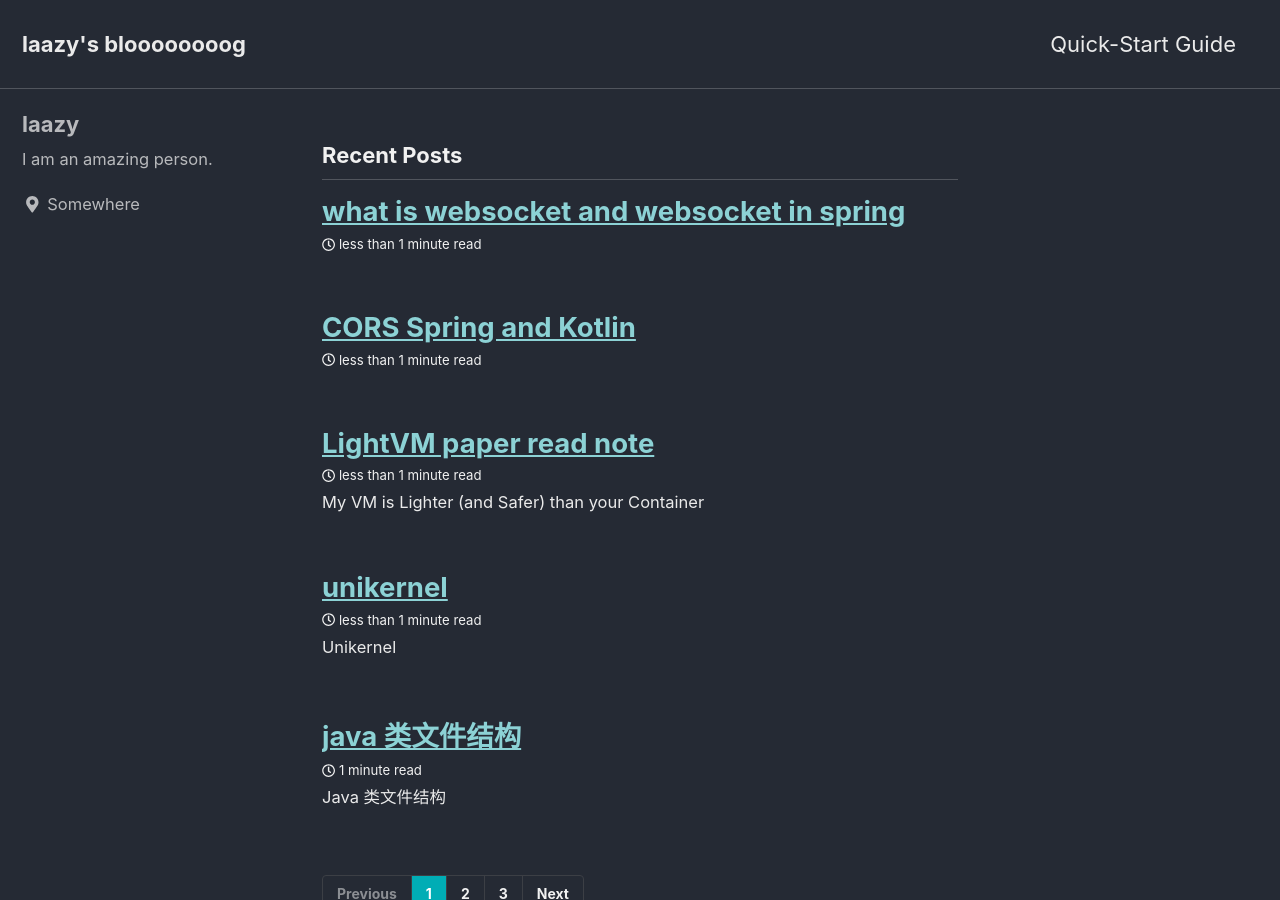
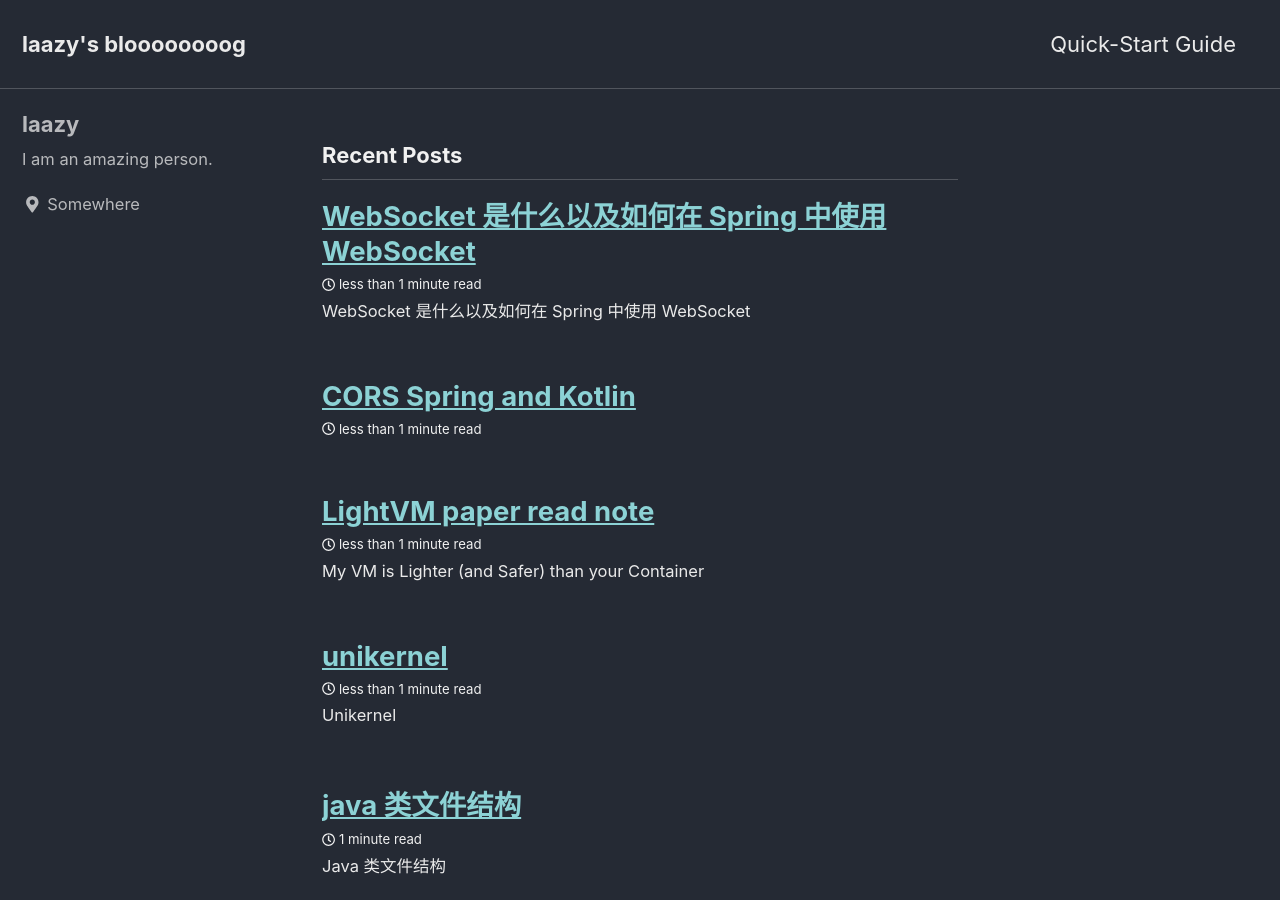
Before and after one commit to laazy/laazy.github.io, a Jekyll site: the page built from index.html, in a window 1280 px wide and 900 px high. Built offline with Jekyll 4.4.1, drawn with Linux system fonts in a browser that asks for light colours; nearby versions of some CDN libraries; the list of posts is cut into pages by our own code; part of the change alters nothing that is shown.

Commit message:
WebSocket and STOMP

````diff
--- a/_posts/2022-03-31-websocket in spring.md
+++ b/_posts/2022-03-31-websocket in spring.md
@@ -1,5 +1,54 @@
 ---
 layout: post
-title: what is websocket and websocket in spring
-tags: spring ktolin websocket
+title: WebSocket 是什么以及如何在 Spring 中使用 WebSocket
+tags: Spring kotlin WebSocket stomp
 ---
+
+# WebSocket 是什么以及如何在 Spring 中使用 WebSocket
+
+## 概述
+
+我们一般在 Spring 框架中开发 Web 应用，往往使用**RESTful 风格**或**MVC 模式**，这两种方式都有一个共同点就是**只允许单向通信**，也就是客户端发送请求，服务端返回响应的方式。但是开发一个应用很自然会有双向通信的需求，而 IETF 在 2011 年在 `RFC 6455` 中提出了 WebSocket 协议，允许客户端和服务端之间进行**全双工通信**。[^WebSocket]
+
+## WebSocket 协议介绍 [^WebSocket]
+
+WebSocket 与 HTTP 协议一样，都属于 OSI 七层模型中的应用层，都依赖于 TCP 协议进行数据传输。由于为了浏览器使用，WebSocket 协议被设计为与 HTTP 协议兼容，都默认运行于 443 或者 80 端口，并且 WebSocket 协议使用 HTTP 协议进行握手，握手完成后，将连接转为 WebSocket 协议。
+
+WebSocket 协议使用`ws://`或`wss://`作为 URI 的开头，其中`wss://`表示 WebSocket Secure，其建立连接后连接将会一直存在，客户端和服务端可以双向发送信息，任意一方断开连接则连接关闭。
+
+WebSocket 总体来说比较简单，只是一个和 HTTP 协议同级的双全工协议，比较重要的是以什么格式在 WebSocket 上传输数据以及 Server 和 Client 如何处理 WebSocket 连接和信息。
+
+## Spring WebSocket
+
+Spring 提供了一篇[教程](https://Spring.io/guides/gs/messaging-stomp-WebSocket/)以说明如何在 Spring 中使用 WebSocket，但是这篇教程反而引入了更多问题，而这些问题更多的与 WebSocket 无关，只是 Spring WebSocket 增加的额外的复杂性。
+
+- 什么是 STOMP？
+- 什么是 SockJS？
+- 为什么在浏览器/Postman 中用 WebSocket 无法连接 Spring WebSocket？
+
+下面我将一一解释这些问题
+
+### 什么是 STOMP[^STOMP]
+
+STOMP 是一个简单的文本流协议，其全名为 Simple(or Streaming) Text Oriented Message Protocol，提供了一种可互操作的连接格式，允许任何 STOMP 客户端与任何支持该协议的消息代理交互。
+
+STOMP 协议是一种以帧为基础的协议，每个帧的构成如下。
+
+```
+COMMAND
+header1:value1
+header2:value2
+
+Body^@
+```
+
+其中`COMMAND`指当前帧的作用，区分客户端和服务端，两侧支持的`COMMAND`各不相同，客户端支持：`SEND SUBSCRIBE UNSUBSCRIBE BEGIN COMMIT ABORT ACK NACK DISCONNECT`，服务端支持：`MESSAGE RECEIPT ERROR`。
+`header:value`随着`COMMAND`的不同而不同，对应不同的`COMMAND`均有必须填入的`header`，其格式为`<key>:<value>`。
+`Body`则以UTF-8编码，最后以`NULL`结尾标识`BODY`的结束。
+
+
+
+
+
+[^WebSocket]: [wiki pedia of WebSocket](https://en.wikipedia.org/wiki/WebSocket#:~:text=WebSocket%20is%20a,Mozilla%2C%20and%20Microsoft).)
+[^STOMP]: [STOMP Official Document](https://stomp.github.io/stomp-specification-1.2.html)
````
